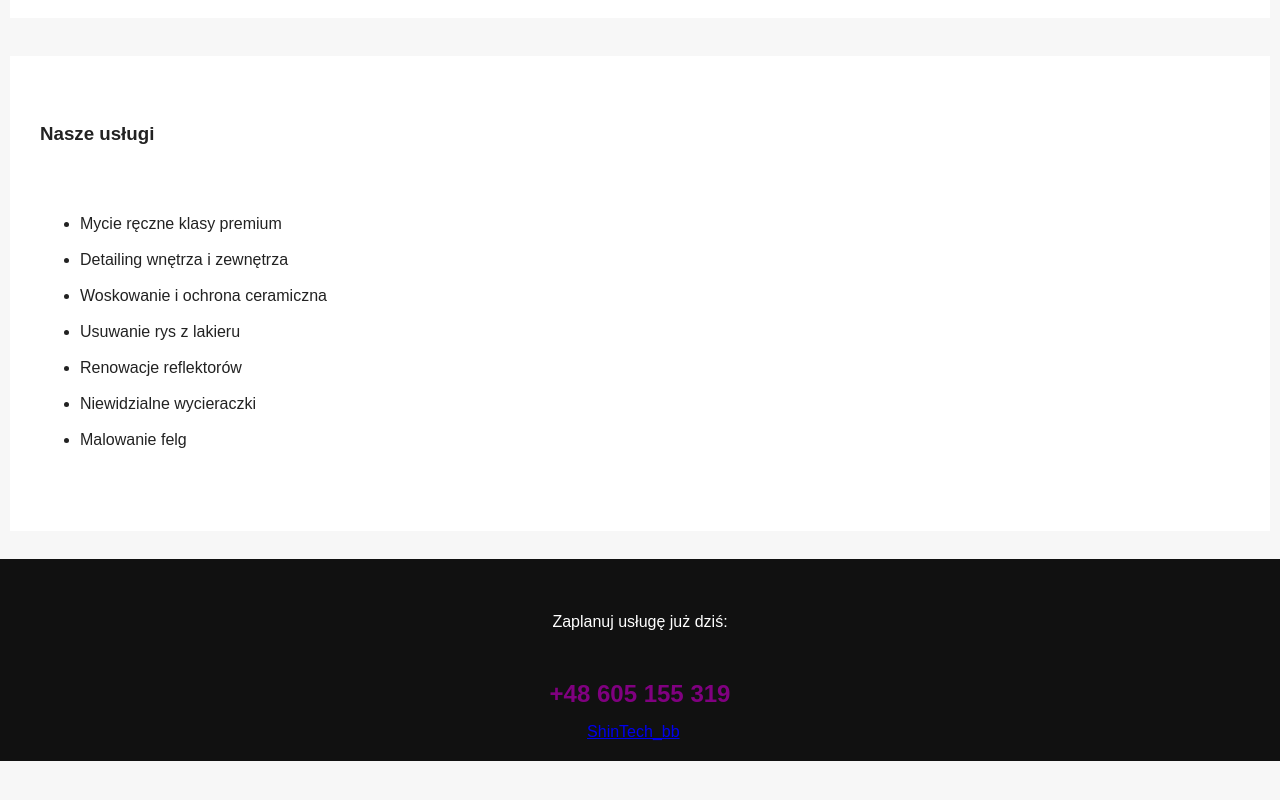
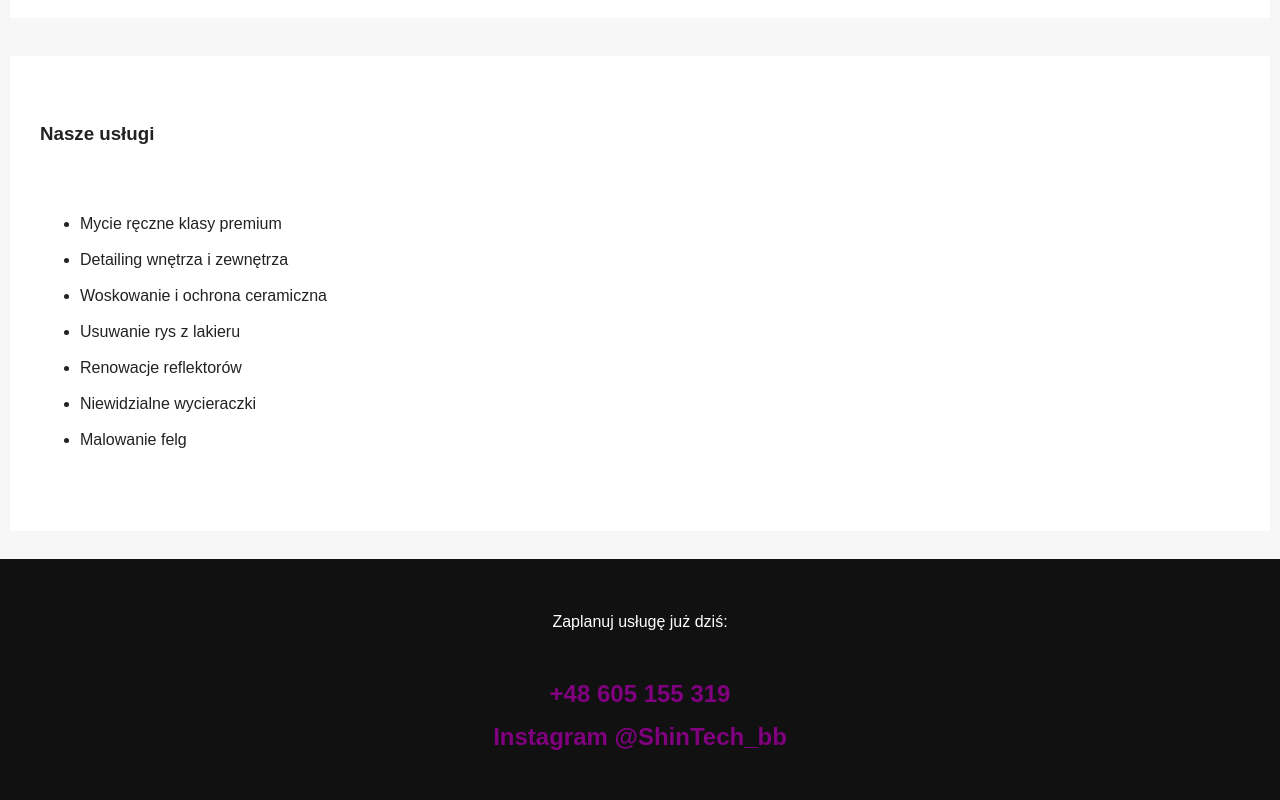
Before and after one commit to ksa1oo/shine-tech, a plain HTML site: page index.html in a window 1280 px wide. Shown: the part 904-1704 px from the top of the page. Before the commit the page ends 1665 px from the top, so only its background shows below. Drawn offline with Linux system fonts and the light colour scheme.

Commit message:
Update index.html

```diff
--- a/index.html
+++ b/index.html
@@ -43,7 +43,7 @@
  <footer>
     <p>Zaplanuj usługę już dziś:</p>
     <a href="tel:+48605155319" class="phone">+48 605 155 319</a>
-<a href="https://www.instagram.com/shinetech_bb?igsh=dnU1c3Q2NWFsOTl1" class=>ShinTech_bb</a>
+<a href="https://www.instagram.com/shinetech_bb?igsh=dnU1c3Q2NWFsOTl1" class="phone">Instagram @ShinTech_bb</a>
   </footer>
 
 </body>
```
